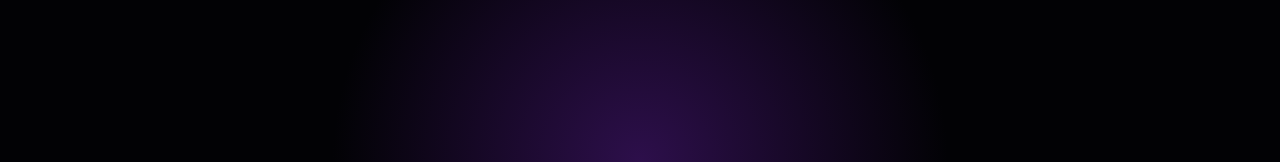
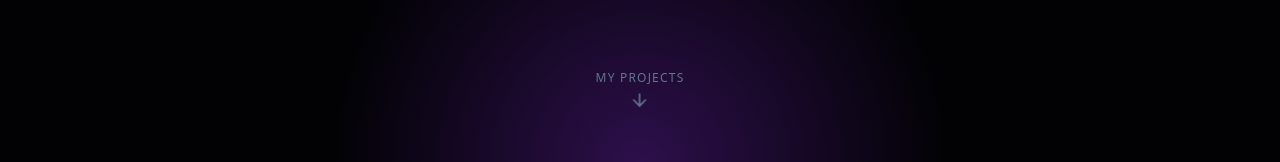
Before and after one commit to Evan-2007/portfolio, a Next.js app: page / in a window 1280 px wide. Shown: the part 638-800 px from the top of the page. Built offline with nearby package versions, Linux system fonts and the light colour scheme.

Commit message:
Add scroll indicator to background component

```diff
--- a/src/components/ui/background.tsx
+++ b/src/components/ui/background.tsx
@@ -1,5 +1,6 @@
 'use client';
 import React, { useState, useEffect } from 'react';
+import { ArrowDown } from 'lucide-react';
 
 export const Background = () => {
   const [scrollProgress, setScrollProgress] = useState(0);
@@ -45,6 +46,13 @@ export const Background = () => {
         className="absolute inset-0 w-full h-full"
         style={backgroundStyle}
       />
+      <div
+        className="absolute bottom-12 left-1/2 -translate-x-1/2 flex flex-col items-center gap-2 text-slate-500 transition-opacity duration-300"
+        style={{ opacity: Math.max(0, 1 - scrollProgress * 4) }}
+       >
+        <span className="text-xs uppercase tracking-widest">My Projects</span>
+          <ArrowDown className="w-5 h-5 animate-bounce" />
+      </div>
 
       {/* <div
         className="absolute inset-0 opacity-[0.04] mix-blend-overlay"
```
